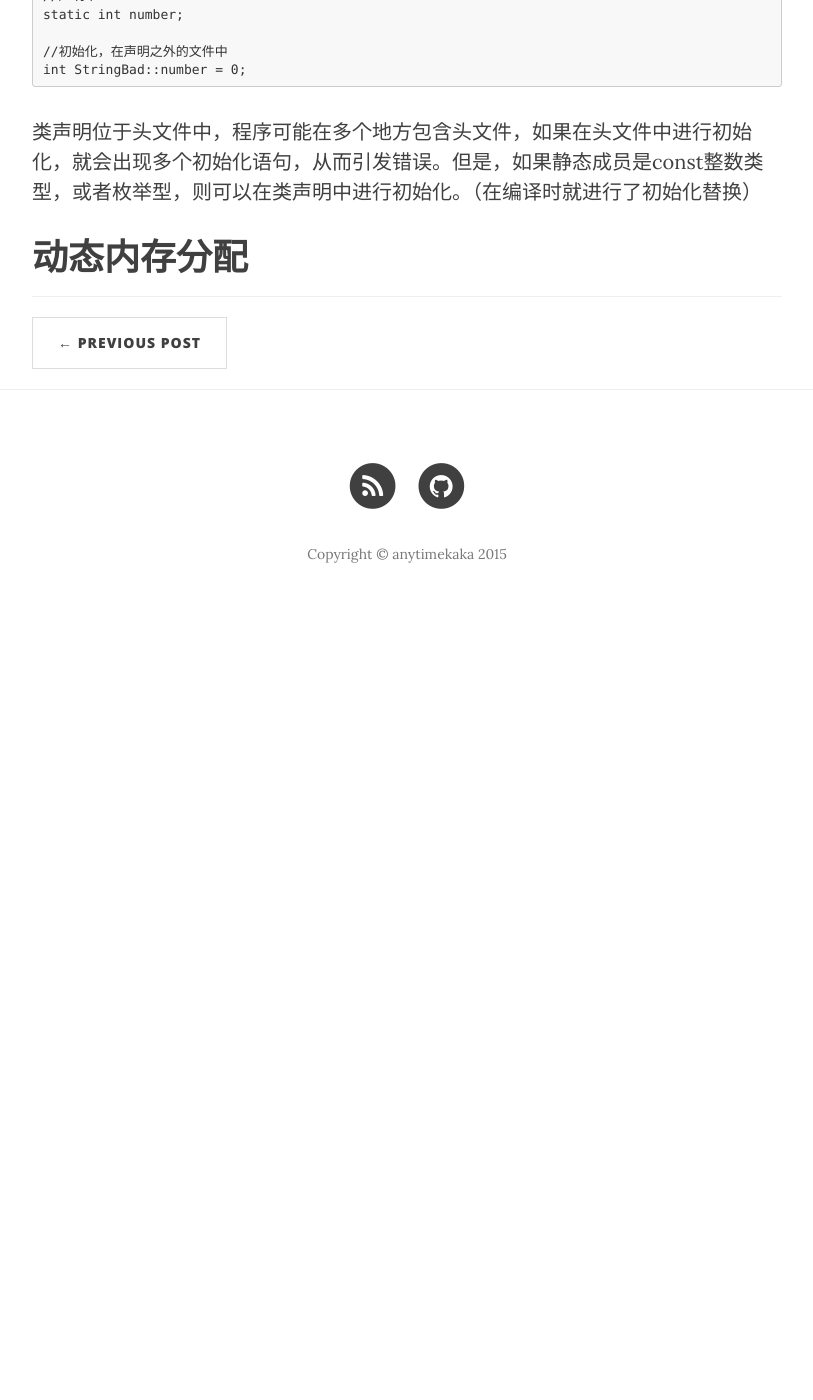
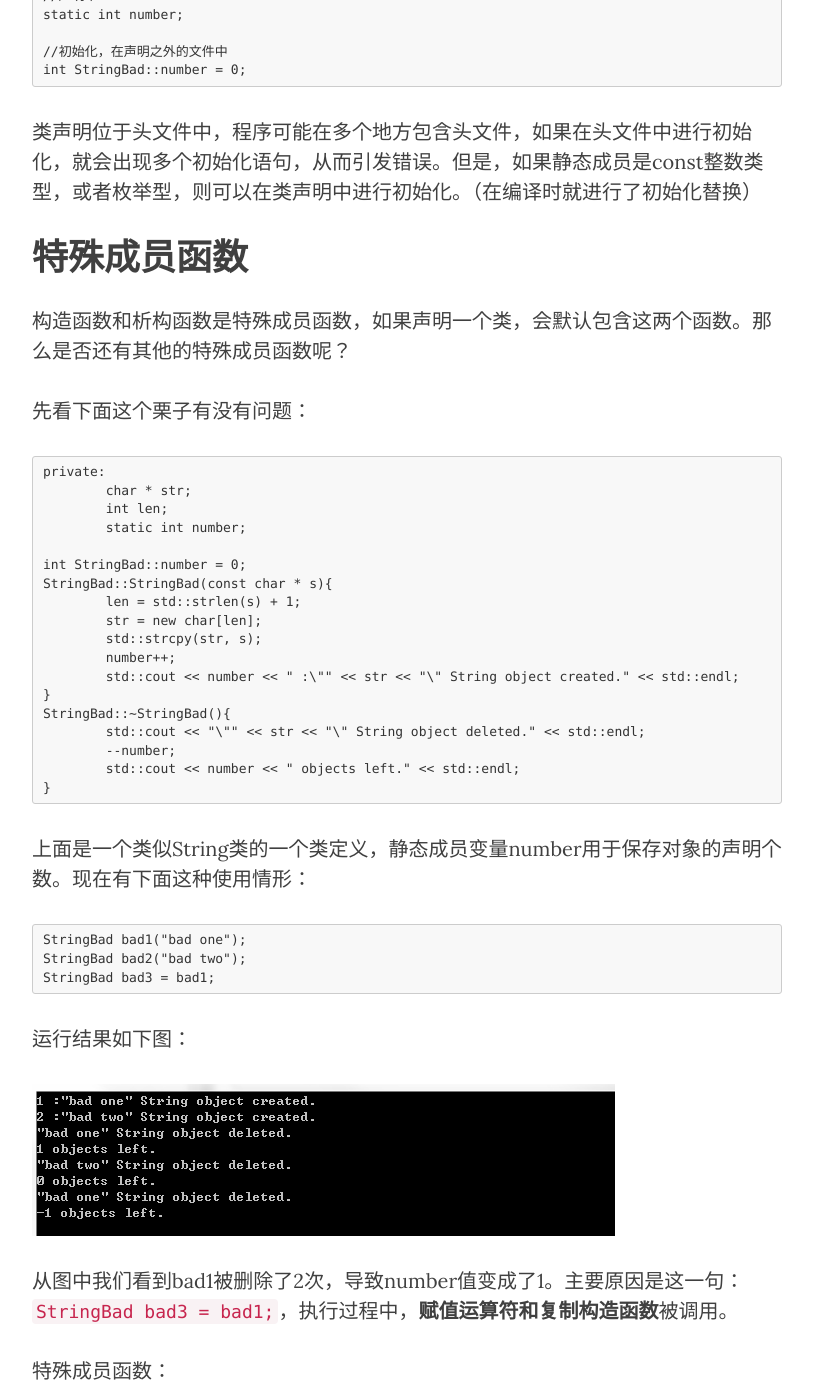
Before and after one commit to anytimekaka/anytimekaka.github.io, a Jekyll site: the page built from _posts/2015-03-16-C++ClassAndObject.md, in a window 1280 px wide and 1400 px high, scrolled down 7209 px. Shown: the whole window, without its empty margins (233-1046 px from the left). Built offline with Jekyll 4.4.1, drawn with Linux system fonts in a browser that asks for light colours; nearby versions of some CDN libraries; a style sheet for code colours, icons or effects is not loaded; before the commit the page ends 7839 px from its top, so only the background shows below that; some of the changed text lies outside the part shown.

Commit message:
复制构造函数

```diff
--- a/_posts/2015-03-16-C++ClassAndObject.md
+++ b/_posts/2015-03-16-C++ClassAndObject.md
@@ -241,4 +241,87 @@ C++不会自动转换不兼容的类型，所以如果要使用自动类型转
 
 类声明位于头文件中，程序可能在多个地方包含头文件，如果在头文件中进行初始化，就会出现多个初始化语句，从而引发错误。但是，如果静态成员是const整数类型，或者枚举型，则可以在类声明中进行初始化。（在编译时就进行了初始化替换）
 
+#特殊成员函数
+
+构造函数和析构函数是特殊成员函数，如果声明一个类，会默认包含这两个函数。那么是否还有其他的特殊成员函数呢？
+
+先看下面这个栗子有没有问题：
+
+	private:
+		char * str;
+		int len;
+		static int number;
+
+	int StringBad::number = 0;
+	StringBad::StringBad(const char * s){
+		len = std::strlen(s) + 1;
+		str = new char[len];
+		std::strcpy(str, s);
+		number++;
+		std::cout << number << " :\"" << str << "\" String object created." << std::endl;
+	}
+	StringBad::~StringBad(){
+		std::cout << "\"" << str << "\" String object deleted." << std::endl;
+		--number;
+		std::cout << number << " objects left." << std::endl;
+	}
+
+上面是一个类似String类的一个类定义，静态成员变量number用于保存对象的声明个数。现在有下面这种使用情形：
+
+	StringBad bad1("bad one");
+	StringBad bad2("bad two");
+	StringBad bad3 = bad1;
+
+运行结果如下图：
+
+<img src="http://anytimekaka.github.io/img/postimg/201503231431.png"/>
+
+从图中我们看到bad1被删除了2次，导致number值变成了1。主要原因是这一句：`StringBad bad3 = bad1;`，执行过程中，**赋值运算符和复制构造函数**被调用。
+
+特殊成员函数：
+
+* 默认构造函数/析构函数
+* **复制构造函数**
+* **赋值运算符**
+* 地址运算符
+* 移动构造函数
+* 移动赋值运算符
+
+特殊成员函数都是自动定义的。下面对这几个特殊成员函数作详细介绍，默认构造函数和析构函数就直接跳过了，这个很简单，相信大家都清楚。
+
+##复制构造函数
+
+上面的那一句赋值语句等效于：
+
+	StringBad bad3 = new StringBad(bad1);
+
+此处的复制构造函数的原型：
+
+	StringBad(const StringBad &);
+
+当新建一个对象并将其初始化为同类现有对象时，复制构造函数会被调用。
+
+一. 以下4种声明都会调用复制构造函数：
+
+
+	StringBad bad3 = StringBad(bad1);
+	StringBad bad3(bad1);
+	StringBad bad3 = bad1;
+	StringBad * bad3 = new StringBad(bad1);
+
+二. 当程序生成对象副本时，编译器也会调用复制构造函数：
+
+	void callStr(StringBad bad){
+		std::cout << bad <<endl;
+	}
+
+	callStr(bad1);
+
+当程序调用callStr函数时，会创建一个bad1对象的副本，这时会调用复制构造函数。
+
+##赋值运算符
+##地址运算符
+##移动构造函数
+##移动赋值运算符
+
 #动态内存分配
```
Also changed, not shown: other parts of _posts/2015-03-16-C++ClassAndObject.md (+1 -1 lines), img/postimg/201503231431.png (added).
